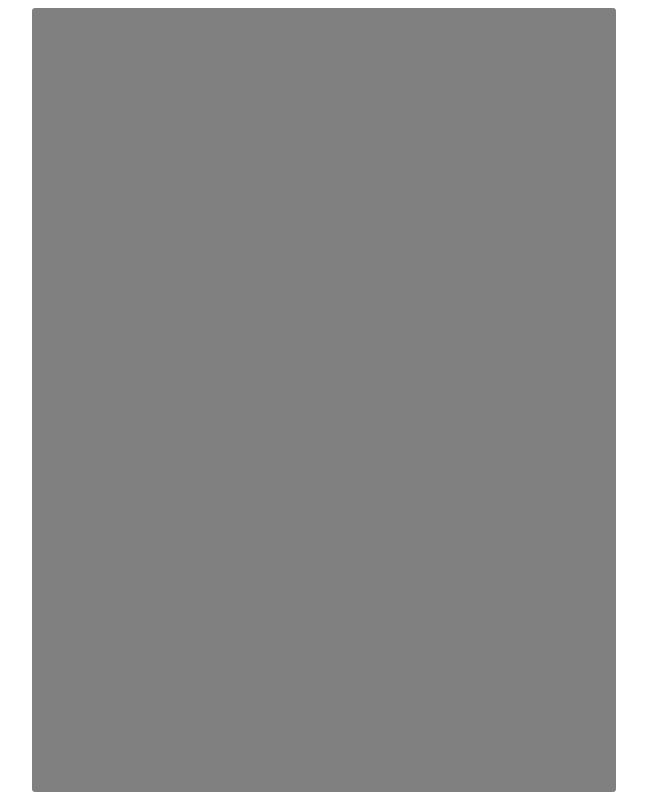
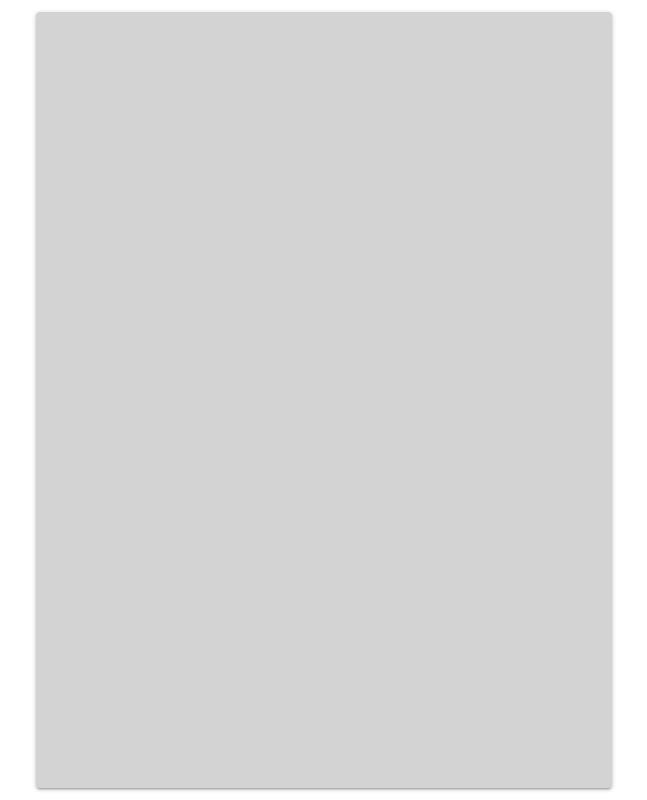
Before and after one commit to nxtman123/react-calculator, a React (Create React App) app: page / in a window 1280 px wide. Shown: the whole page, without its empty margins (316-963 px from the left). Built offline with nearby package versions, Linux system fonts and the light colour scheme.

Commit message:
Use the Paper component instead of a div

```diff
--- a/package.json
+++ b/package.json
@@ -4,6 +4,8 @@
   "private": true,
   "dependencies": {
     "@material-ui/core": "^3.9.2",
+    "@material-ui/icons": "^3.0.2",
+    "@material-ui/styles": "^3.0.0-alpha.10",
     "react": "^16.8.1",
     "react-dom": "^16.8.1",
     "react-scripts": "2.1.5"
--- a/src/App.css
+++ b/src/App.css
@@ -1,19 +1,26 @@
-.calc-base {
+.calc-frame {
     display: block;
+    box-sizing: border-box;
     width: 600px;
     height: 800px;
     max-width: 100%;
     max-height: 100vh;
     margin: 0 auto;
-    padding: 0.5rem;
+    padding: 0.75rem;
+}
+
+.calc-paper {
+    background-color: lightgrey !important;
+    display: block;
     box-sizing: border-box;
-}
-.calc-background {
-    display: block;
-    padding: 0.5rem;
-    background-color: grey;
-    border-radius: 0.2rem;
     width: 100%;
     height: 100%;
+}
+
+.padbox {
+    display: block;
     box-sizing: border-box;
+    width: 100%;
+    height: 100%;
+    padding: 0.75rem;
 }
--- a/src/App.js
+++ b/src/App.js
@@ -1,16 +1,18 @@
 import React, { Component } from 'react';
-import './App.css';
+
+import "./App.css";
+
+import Paper from "@material-ui/core/Paper";
 
 class App extends Component {
-  render() {
-    return (
-      <div className="calc-base">
-        <div className="calc-background">
-
-        </div>
-      </div>
-    );
-  }
+    render() {
+        return (
+            <div className="calc-frame">
+                <Paper className="calc-paper">
+                </Paper>
+            </div>
+        );
+    }
 }
 
 export default App;
```
Also changed, not shown: 1 other file (tests, documents, lock files or other folders).
